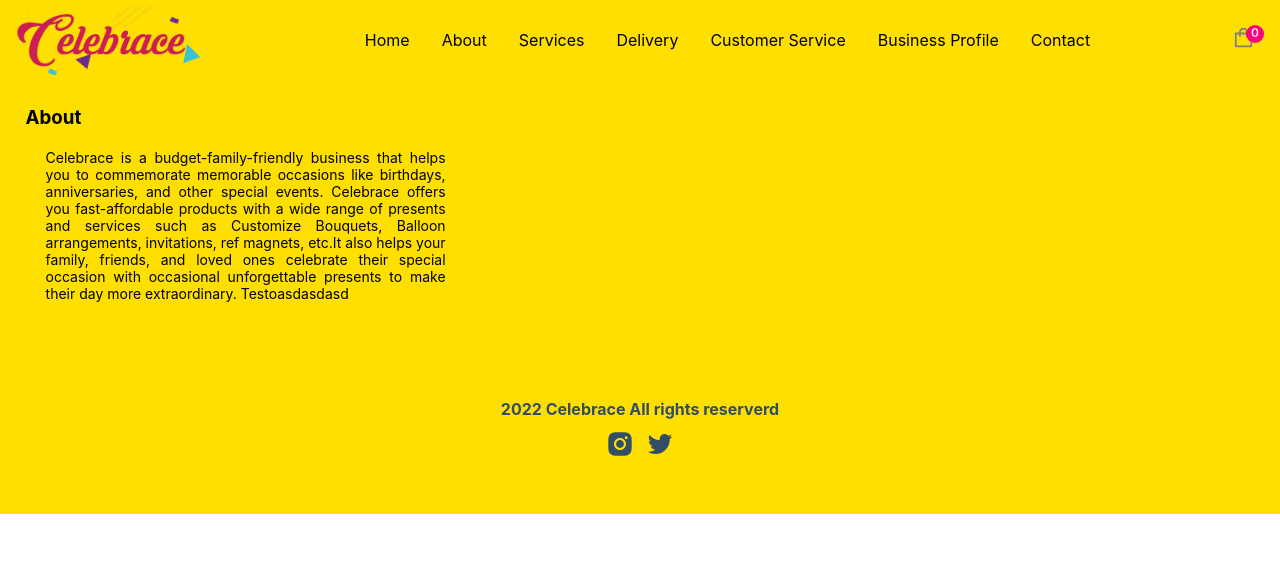
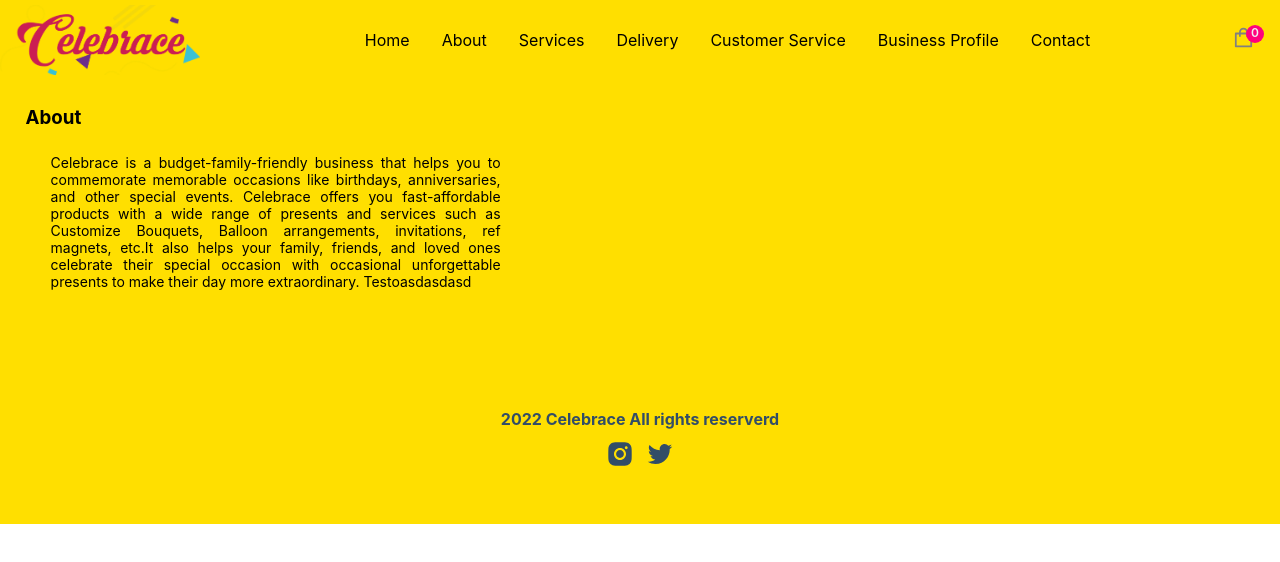
Before and after one commit to GuyWithBag/mobprog-ils, a Next.js app: page /about in a window 1280 px wide. Shown: the top 562 px of the page. Built offline with nearby package versions, Linux system fonts and the light colour scheme; a web font is replaced by a local one.

Commit message:
back margin update width

```diff
--- a/styles/about.css
+++ b/styles/about.css
@@ -1,8 +1,8 @@
   .about-container {
     font-family: arial;
     font-size: 14px;
-    margin: 20px;
-    width: 400px;
+    margin: 25px;
+    width: 450px;
     height: 200px;
   }
 
```
